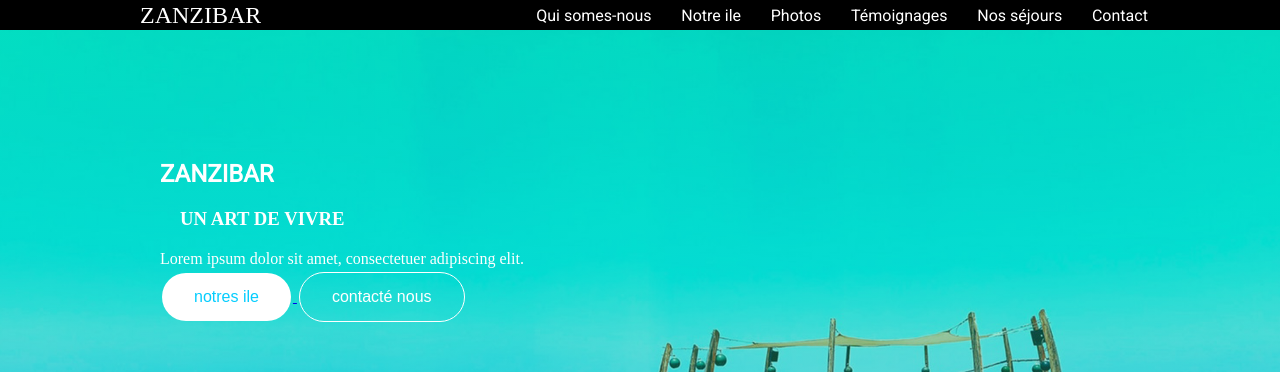
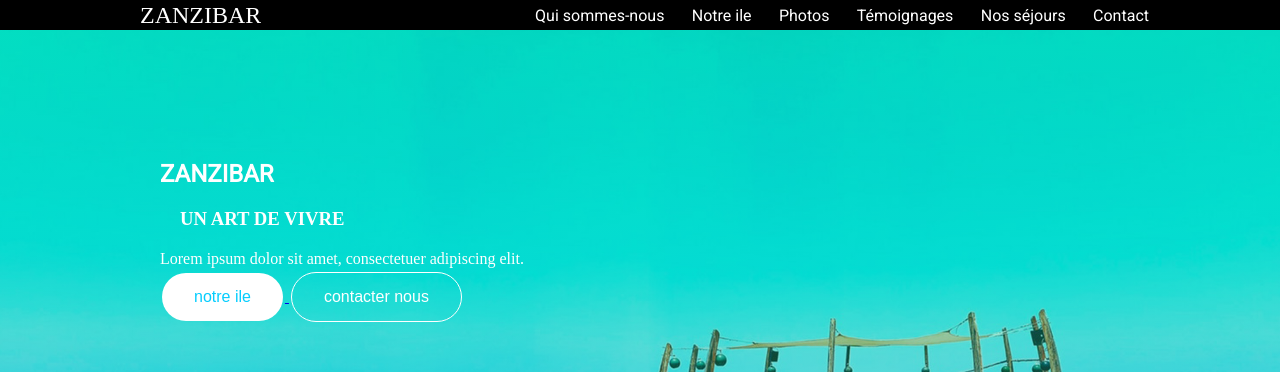
Before and after one commit to D2Gaby/zanzibar, a plain HTML site: page index.html in a window 1280 px wide. Shown: the top 372 px of the page. Drawn offline with Linux system fonts and the light colour scheme; a web font is replaced by a local one.

Commit message:
Update index.html

```diff
--- a/index.html
+++ b/index.html
@@ -19,7 +19,7 @@
                 ZANZIBAR
             </a>
             <ul>
-                <li><a href="#">Qui somes-nous</a></li>
+                <li><a href="#">Qui sommes-nous</a></li>
                 <li><a href="#">Notre ile</a></li>
                 <li><a href="#">Photos</a></li>
                 <li><a href="#">Témoignages</a></li>
@@ -35,10 +35,10 @@
             <h3>un art de vivre</h3>
             <p>Lorem ipsum dolor sit amet, consectetuer adipiscing elit.</p>
             <a href="#">
-                <input type="button" class="button button_colorw" value="notres ile">
+                <input type="button" class="button button_colorw" value="notre ile">
             </a>
             <a href="#">
-                <input type="button" class="button button_Ncolor" value="contacté nous">
+                <input type="button" class="button button_Ncolor" value="contacter nous">
             </a>
         </div>
     </section>
```
